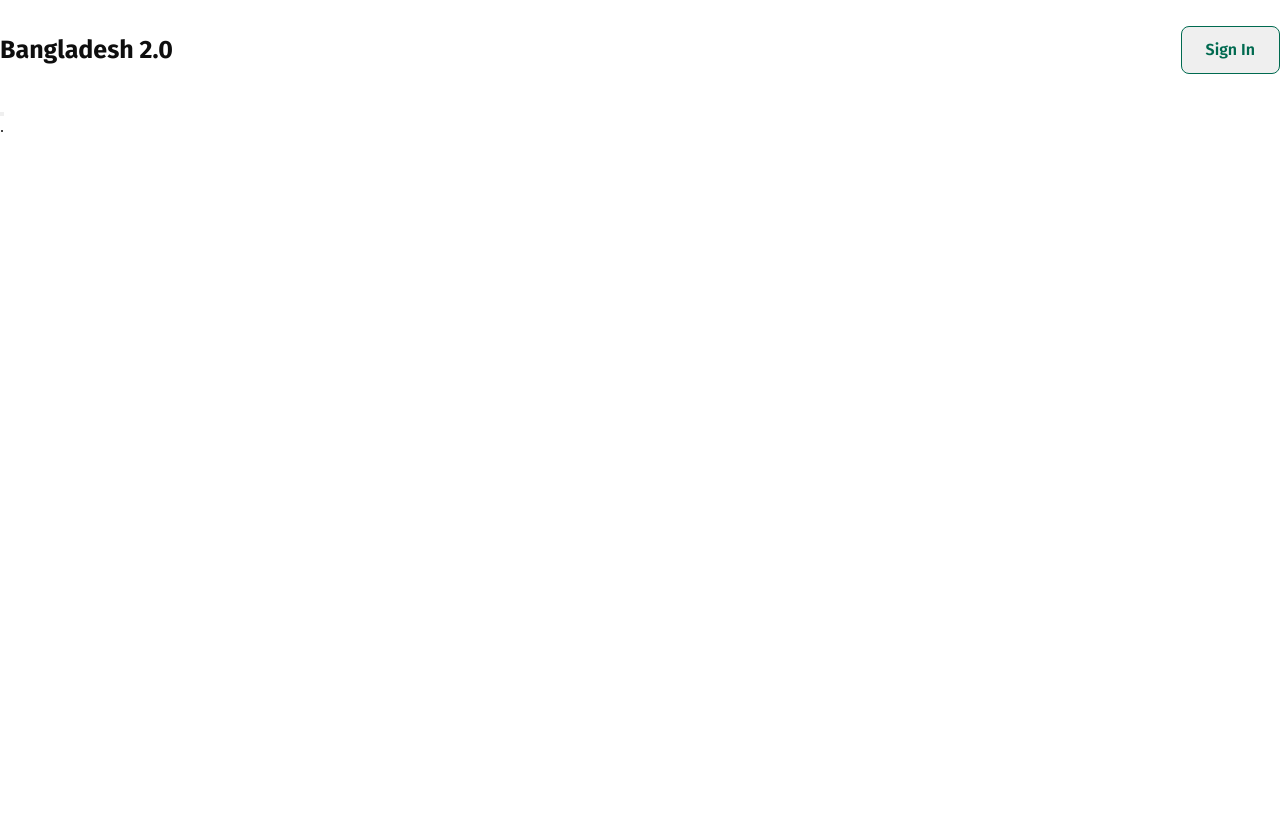
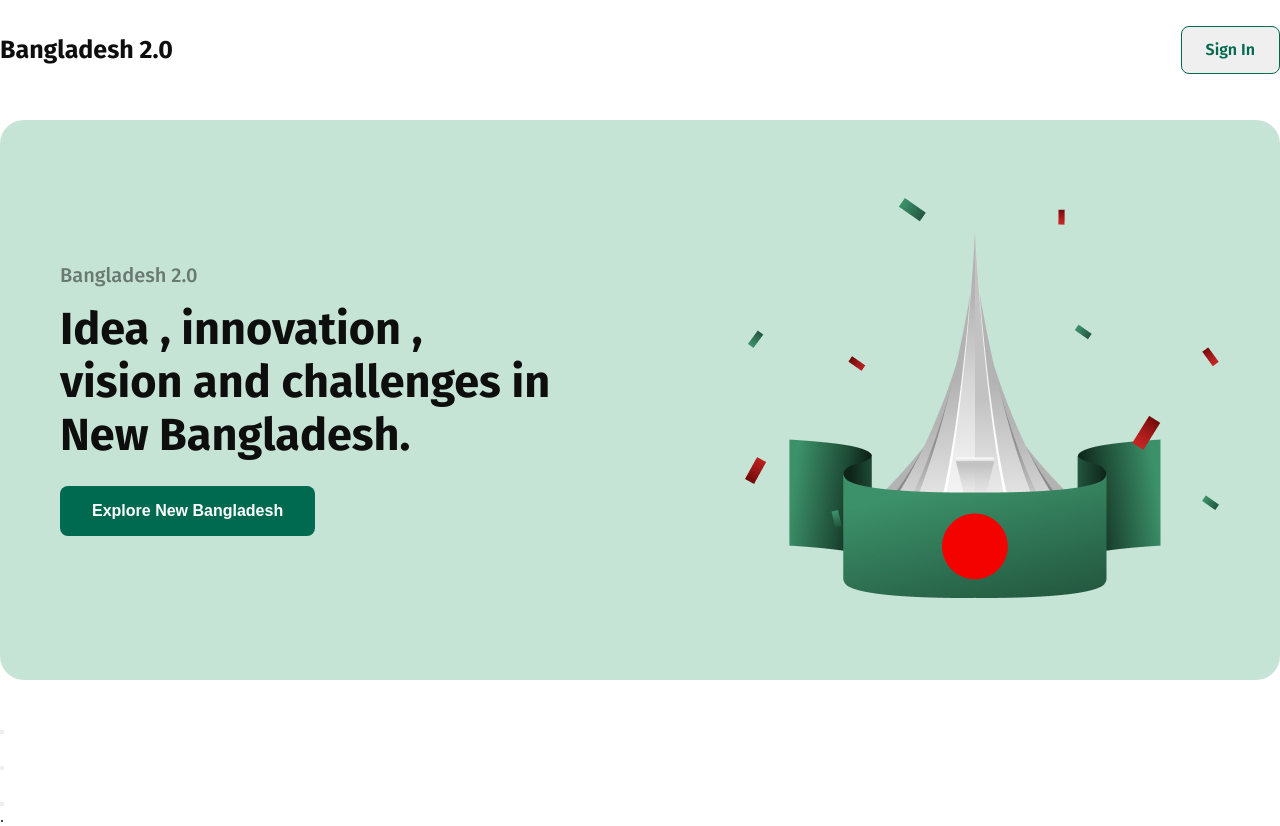
Before and after one commit to wdimran/assignment-1, a plain HTML site: page index.html in a window 1280 px wide. Before the commit the page ends 800 px from the top, so only its background shows below. Drawn offline with Linux system fonts and the light colour scheme.

Commit message:
banner add

```diff
--- a/index.html
+++ b/index.html
@@ -31,17 +31,49 @@
          <section id="banner-container">
             <div class="banner-contant">
                 <div class="left">
-                    <p></p>
-                    <h1></h1>
-                    <div class="banner-btn"><button></button></div>
+                    <p>Bangladesh 2.0</p>
+                    <h1 class="bennar-title">Idea , innovation ,<br>
+                        vision and challenges in <br>New Bangladesh.</h1>
+                    <div class="banner-btn"><button class="btn-1">Explore New Bangladesh</button></div>
                 </div>
-                <div class="right"></div>
+                <div class="right">
+                    <img src="assets/hero.png" alt="">
+                <div>
             </div>
          </section>
          <!-- banner end -->
     </header>
 
-    <main></main>.
+    <main>
+        <section id="vision">
+            <div class="vision-container">
+                <h1></h1>
+                <p></p>
+                <div class="vision-card-content">
+                    <div class="vision-card">
+                        <div><img src="" alt=""></div>
+                    </div>
+                        <h3></h3>
+                        <p></p>
+                    <div><button class="btn"></button></div>
+
+                    <div class="vision-card">
+                        <div><img src="" alt=""></div>
+                    </div>
+                        <h3></h3>
+                        <p></p>
+                    <div><button class="btn"></button></div>
+
+                    <div class="vision-card">
+                        <div><img src="" alt=""></div>
+                        <h3></h3>
+                        <p></p>
+                        <div><button class="btn"></button></div>
+                    </div>
+                </div>
+            </div>
+        </section>
+    </main>.
     <footer></footer>
 
 </body>
--- a/styles/style.css
+++ b/styles/style.css
@@ -16,9 +16,10 @@
     font-size: 16px;
     font-weight: 600;
     border-radius: 8px;
-    background: rgb(82, 195, 3);
+    background: rgb(0, 106, 80);
     border: none;
     color: white;
+    cursor: pointer;
 }
 
 .btn-2{
@@ -64,3 +65,42 @@
 /* nevication menu end  */
 
 /* banner style start  */
+
+#banner-container .banner-contant{
+    width: 1280px;
+    height: 560px;
+    border: none;
+    border-radius: 24px;
+    background: rgb(198, 228, 214);
+    margin: 20px auto;
+    display: flex;
+    justify-content: space-between;
+    align-items: center;
+}
+#banner-container .banner-contant .left{
+    padding-left: 60px;
+}
+
+#banner-container .banner-contant .right{
+    padding-right: 60px;
+}
+
+#banner-container .banner-contant p{
+    color: rgba(14, 14, 14, 0.5);
+    font-family: "Fira Sans", serif;
+    font-size: 20px;
+    font-weight: 500;
+    line-height: 23px;
+    text-align: left;
+}
+
+#banner-container .banner-contant .bennar-title{
+    font-family: "Fira Sans", serif;
+    color: rgb(14, 14, 14);
+    font-size: 45px;
+    font-weight: 700;
+    line-height: 53px;
+    text-align: left;
+    padding: 16px 0 24px;
+}
+/* banner style end  */
```
